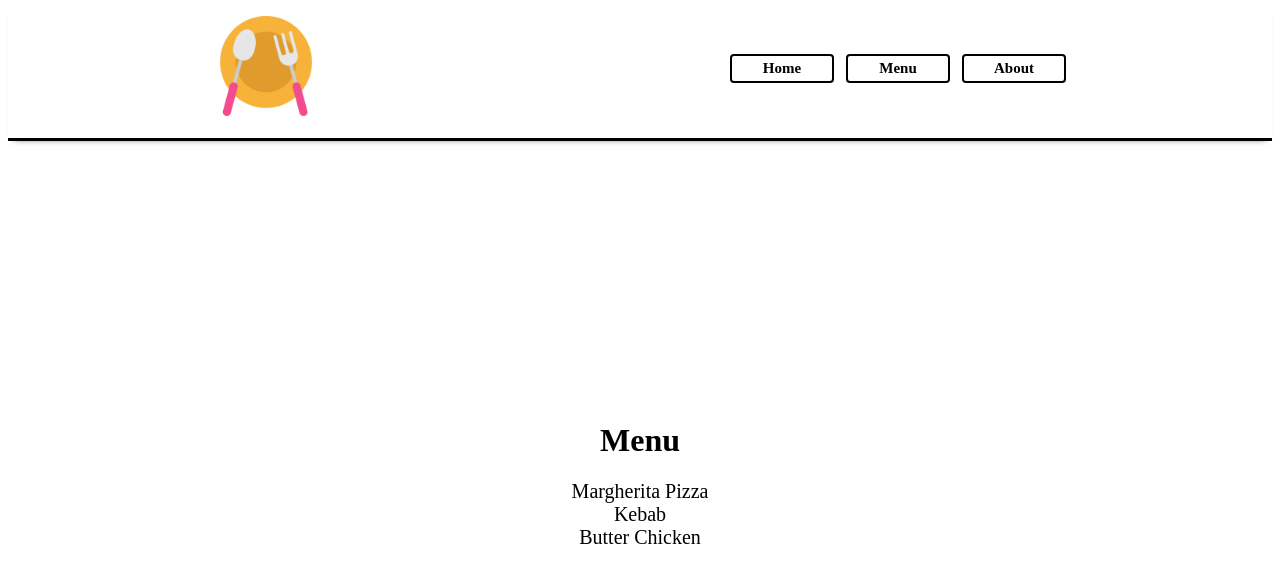
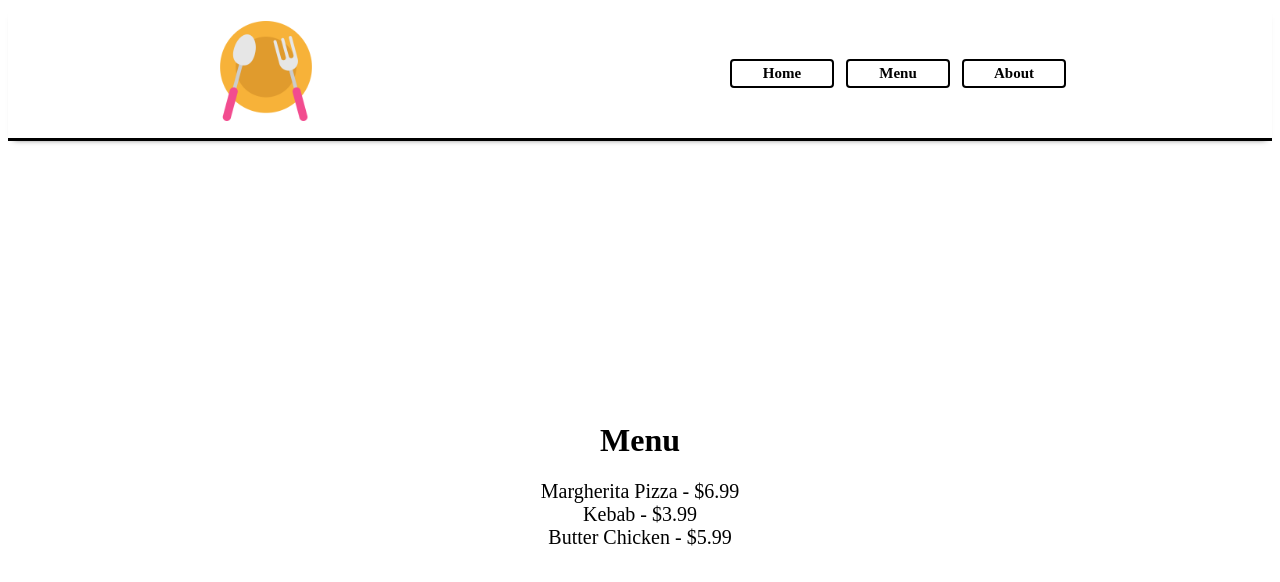
Before and after one commit to IfrahimA/restaurant_page, a website built with webpack: page src/index.html in a window 1280 px wide. Both pictures are taken after a click on the element "Menu". Built offline with nearby package versions, Linux system fonts and the light colour scheme; a web font is replaced by a local one.

Commit message:
Small Changes to Price

```diff
--- a/src/menu.js
+++ b/src/menu.js
@@ -17,15 +17,15 @@ export function menu()
         list.classList.add("menu-title");
         const item1 = document.createElement('li');
         item1.classList.add('menu-items')
-        item1.textContent = "Margherita Pizza";
+        item1.textContent = "Margherita Pizza - $6.99";
 
         const item2 = document.createElement('li');
         item2.classList.add('menu-items')
-        item2.textContent = "Kebab";
+        item2.textContent = "Kebab - $3.99";
 
         const item3 = document.createElement('li');
         item3.classList.add('menu-items')
-        item3.textContent = "Butter Chicken";
+        item3.textContent = "Butter Chicken - $5.99";
 
 
 
--- a/src/styles.css
+++ b/src/styles.css
@@ -8,9 +8,9 @@
 #container
 {
     height: 100vh;
+    max-height: 100vh;
     display: grid;
     grid-template-rows: 1fr 5fr;
-    min-width: 1100px;
 }
 
 #header
@@ -22,7 +22,6 @@
     -webkit-box-shadow: 0 4px 6px -6px #222;
     -moz-box-shadow: 0 4px 6px -6px #222;
     box-shadow: 0 4px 6px -6px #222;
-    padding-bottom: 10px;
 }
 
 #icons
```
